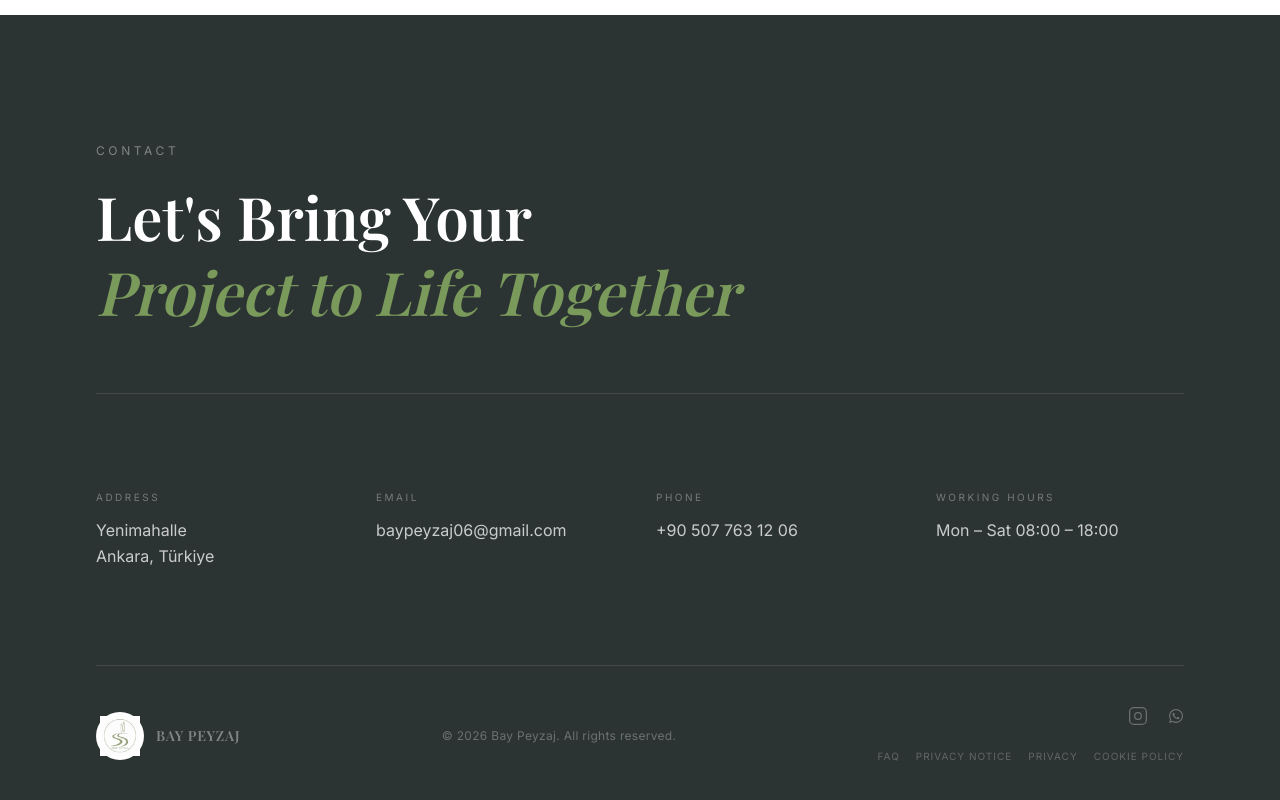
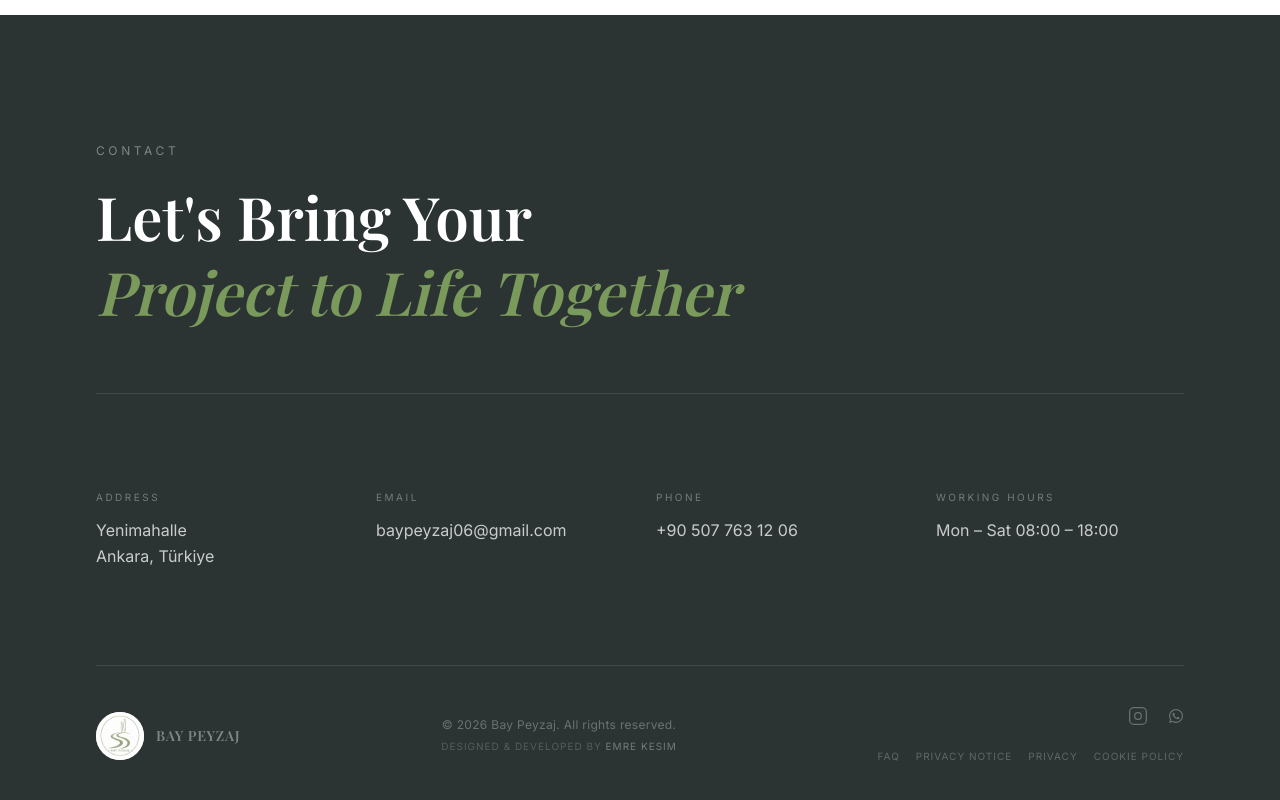
Before and after one commit to emrekesimemre/bay_peyzaj, a Next.js app: page /en in a window 1280 px wide. Shown: the part 6392-7192 px from the top of the page. Built offline with nearby package versions, Linux system fonts and the light colour scheme; a web font is replaced by a local one.

Commit message:
Enhance Footer component: Update logo display with 'object-cover' class, add rounded corners, and include designer credit for improved aesthetics and branding.

```diff
--- a/src/components/layout/Footer.tsx
+++ b/src/components/layout/Footer.tsx
@@ -97,25 +97,29 @@ export default function Footer() {
           {...animProps(0.45)}
         >
           <div className="flex items-center gap-3">
-            <div className="relative flex items-center justify-center w-12 h-12 rounded-full bg-saf-beyaz">
-              <div className="relative w-10 h-10">
+            <div className="relative w-12 h-12 rounded-full overflow-hidden bg-saf-beyaz shrink-0">
               <Image
                 src={SITE.logo.mark}
                 alt={`${SITE.name} Logo`}
                 fill
-                  sizes="40px"
-                  className="object-contain"
+                sizes="48px"
+                className="object-cover"
               />
-              </div>
             </div>
             <span className="font-serif text-sm font-semibold tracking-wider text-white/40 uppercase">
               {SITE.name}
             </span>
           </div>
 
+          <div className="flex flex-col items-center gap-1.5">
             <p className="font-sans text-xs text-white/30 tracking-wide text-center">
               © {new Date().getFullYear()} {SITE.name}. {t("copyright")}
             </p>
+            <p className="font-sans text-[10px] text-white/20 tracking-widest text-center uppercase">
+              Designed &amp; Developed by{" "}
+              <span className="text-white/35">Emre Kesim</span>
+            </p>
+          </div>
 
           <div className="flex flex-col items-center md:items-end gap-4">
             <div className="flex items-center gap-5">
```
Lines whose indentation alone changed are shown as unchanged.
